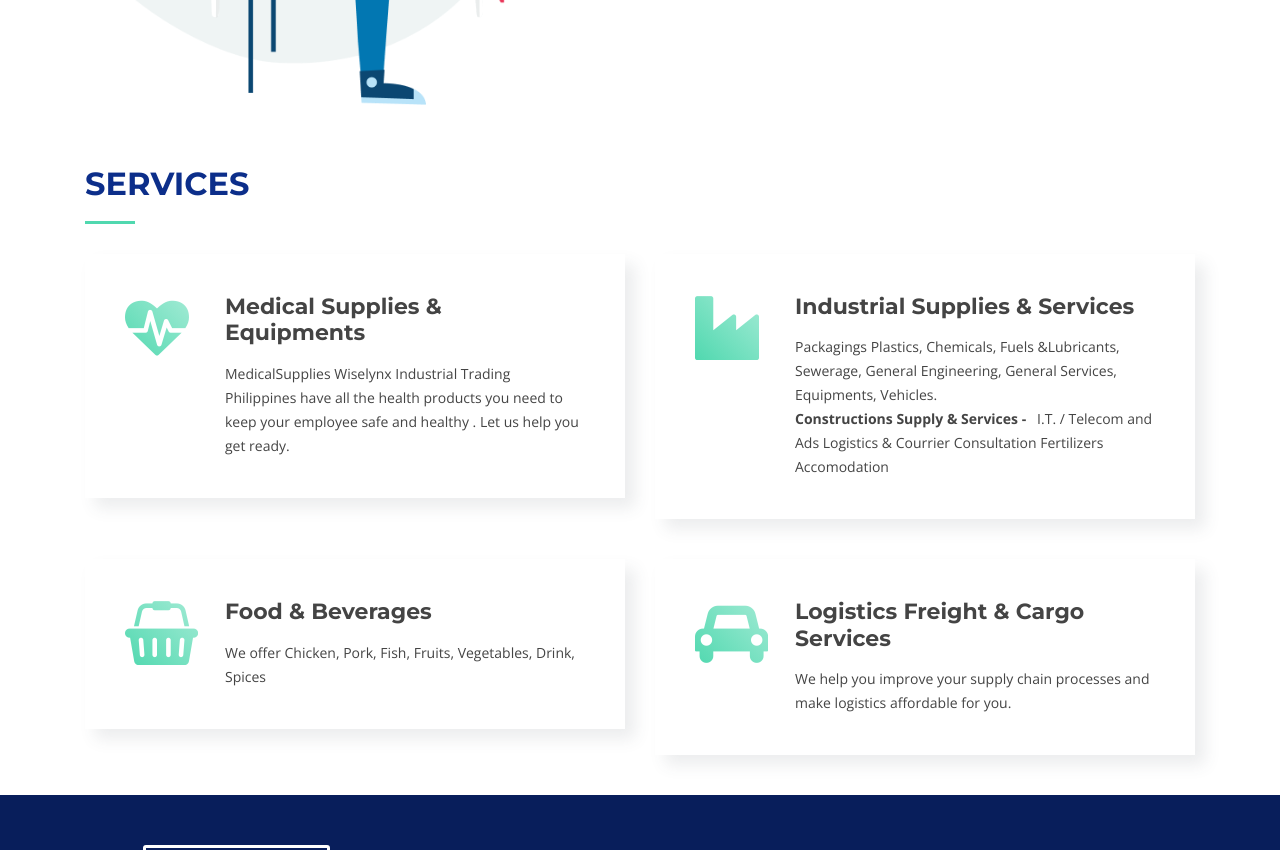
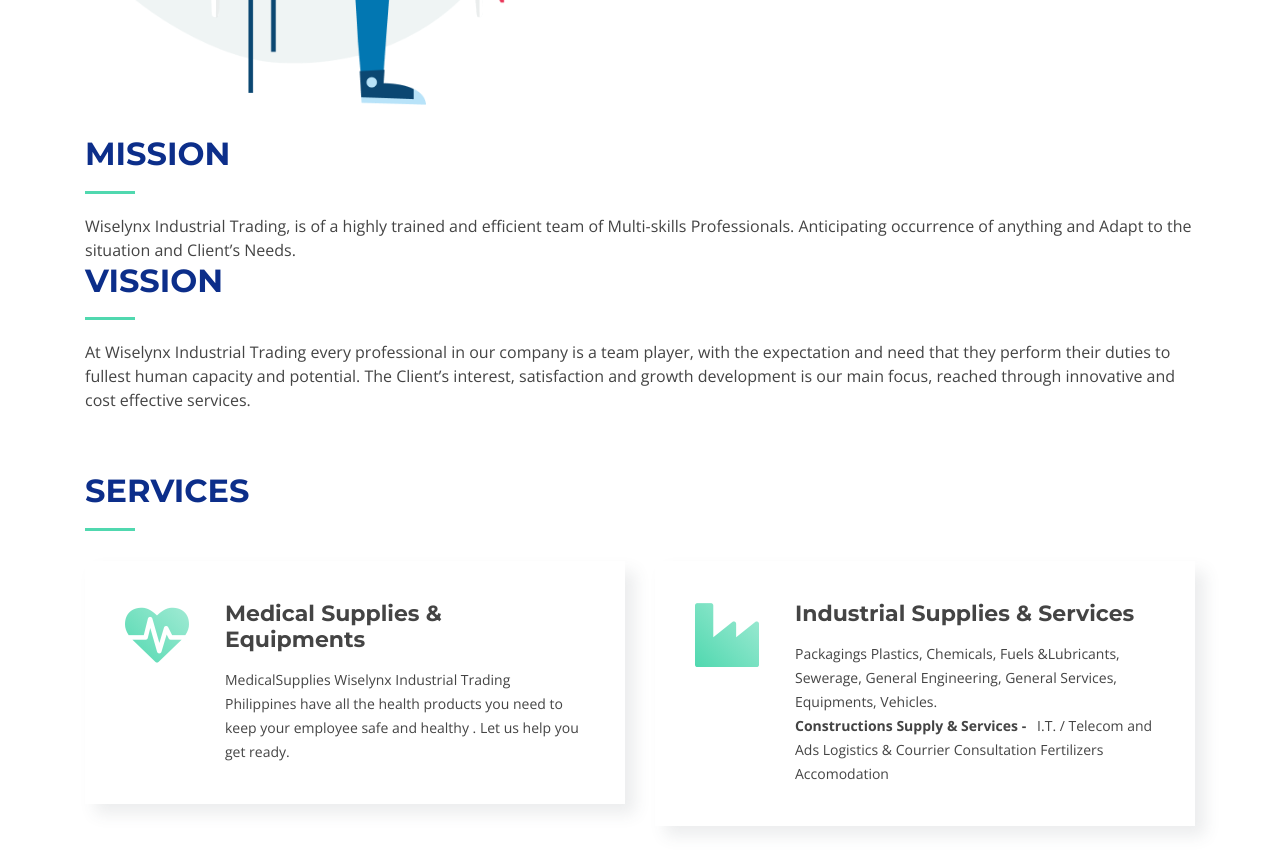
Before and after one commit to elmsdev-ph/home, a plain HTML site: page index.html in a window 1280 px wide. Shown: the part 1160-2010 px from the top of the page. Drawn offline with nearby package versions, Linux system fonts and the light colour scheme; files whose address does not match are found by name.

Commit message:
Update index.html

```diff
--- a/index.html
+++ b/index.html
@@ -73,10 +73,8 @@
         <ul class="nav-menu">
            <a href="#body"><img class="logo-img" src="img/logo1.png" alt="" title="" /></a>
           <li class="menu-active"><a href="#body">Home</a></li>
-          <li><a href="#about">About Us</a></li>
-            <ul>
-              <li><a href="#">Mission, Vision</a></li>
-            </ul>
+          <li><a href="#about">About</a>
+          <li><a href="#mission">Mission/Vission</li>
           <li><a href="#services">Services</a></li>
           <!-- <li><a href="#portfolio">Portfolio</a></li> -->
           <!-- <li><a href="#team">Team</a></li> -->
@@ -135,6 +133,22 @@
 
       </div>
     </section><!-- #about -->
+     <!--==========================
+      Mision and Vision Section
+    ============================-->
+    <section id="mission" class="wow fadeInUp">
+      <div class="container">
+        <div class="section-header">
+          <h2>Mission</h2>
+          <p>Wiselynx Industrial Trading, is of a highly trained and efficient team of Multi-skills Professionals.
+            Anticipating occurrence of anything and Adapt to the situation and Client’s Needs.</p>
+          <h2>Vission</h2>
+          <p>At Wiselynx Industrial Trading every professional in our company is a team player, with the expectation and need that they perform their duties to fullest human capacity and potential.
+            The Client’s interest, satisfaction and growth development is our main focus, reached through innovative and cost effective services.
+          </p>
+          </div>
+      </div>
+    </section><!-- #clients -->
 
     <!--==========================
       Services Section
```
